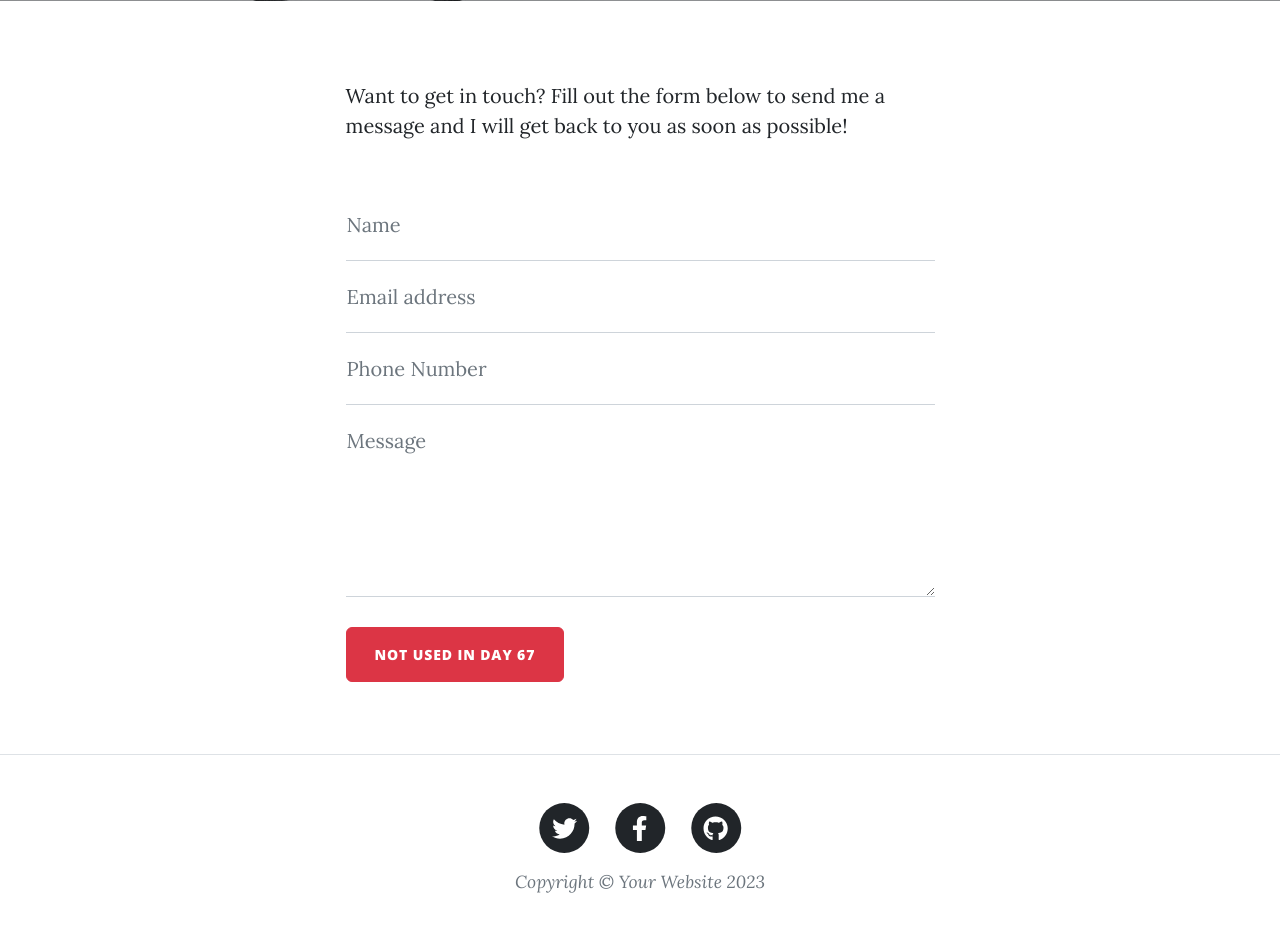
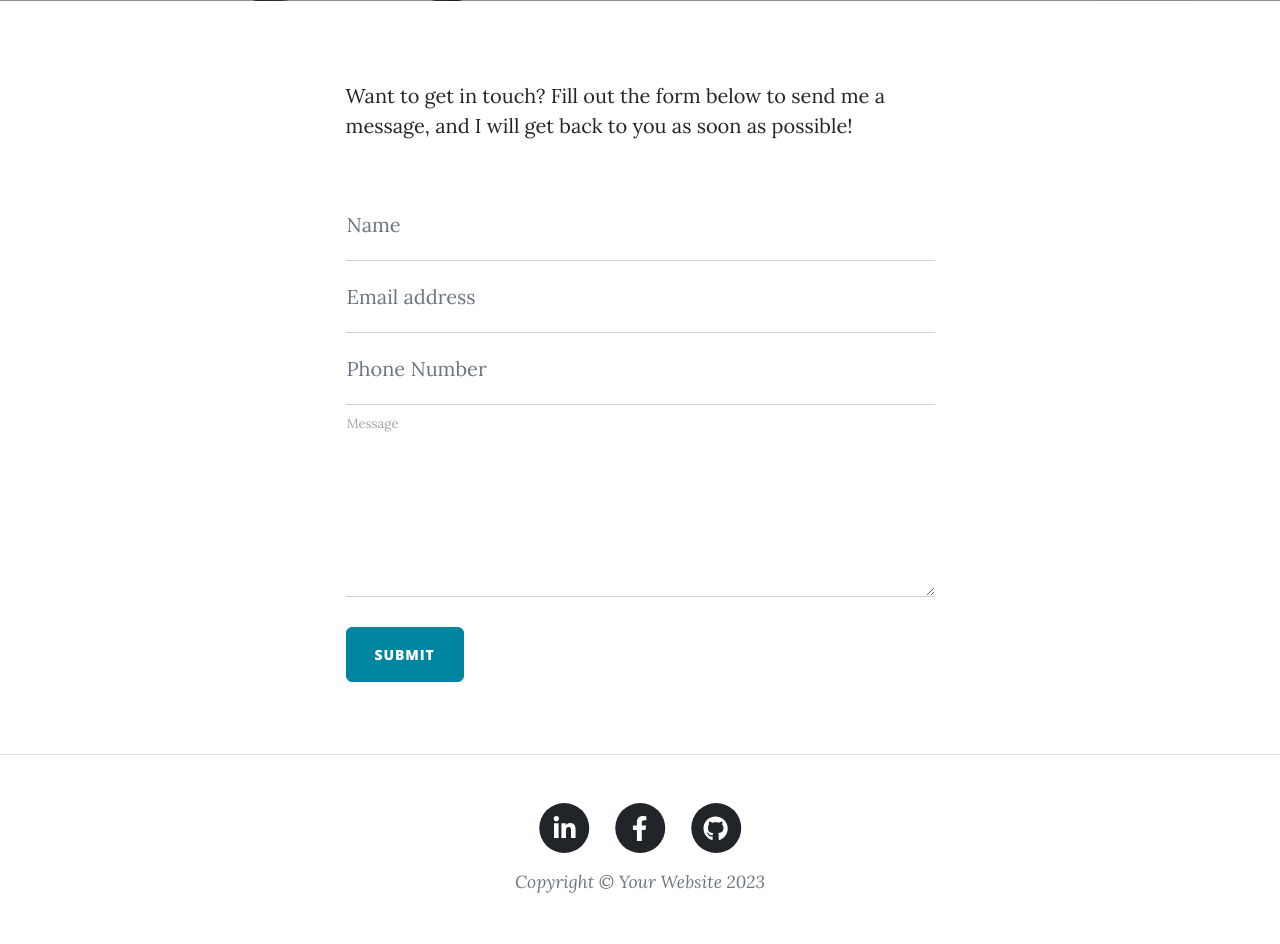
Before and after one commit to mjeyz/Blog-Website, a Flask app: page /contact in a window 1280 px wide. Shown: the part 531-1475 px from the top of the page. Run offline with Flask 3, Linux system fonts and the light colour scheme; some libraries are stand-ins or nearby versions.

Commit message:
Modify with some functionalities

```diff
--- a/templates/contact.html
+++ b/templates/contact.html
@@ -1,10 +1,8 @@
 {% include "header.html" %}
 
-<!-- Page Header-->
 <header
         class="masthead"
-  style="background-image: url('../static/assets/img/contact-bg.jpg')"
->
+        style="background-image: url('../static/assets/img/contact-bg.jpg')">
     <div class="container position-relative px-4 px-lg-5">
         <div class="row gx-4 gx-lg-5 justify-content-center">
             <div class="col-md-10 col-lg-8 col-xl-7">
@@ -20,24 +18,20 @@
         </div>
     </div>
 </header>
-<!-- Main Content-->
 <main class="mb-4">
     <div class="container px-4 px-lg-5">
         <div class="row gx-4 gx-lg-5 justify-content-center">
             <div class="col-md-10 col-lg-8 col-xl-7">
                 <p>
-          Want to get in touch? Fill out the form below to send me a message and
+                    Want to get in touch? Fill out the form below to send me a message, and
                     I will get back to you as soon as possible!
                 </p>
                 <div class="my-5">
-          <!-- * * * * * * * * * * * * * * *-->
-          <!-- * * Simplified SB Contact Form for the Tutorial* *-->
                     <form
                             id="contactForm"
                             name="sentMessage"
                             action="{{ url_for('contact') }}"
-            method="post"
-          >
+                            method="post">
                         <div class="form-floating">
                             <input
                                     class="form-control"
@@ -56,8 +50,7 @@
                                     name="email"
                                     type="email"
                                     placeholder="Enter your email..."
-                required
-              />
+                                    required/>
                             <label for="email">Email address</label>
                         </div>
                         <div class="form-floating">
@@ -67,8 +60,7 @@
                                     name="phone"
                                     type="tel"
                                     placeholder="Enter your phone number..."
-                required
-              />
+                                    required/>
                             <label for="phone">Phone Number</label>
                         </div>
                         <div class="form-floating">
@@ -78,17 +70,16 @@
                           name="message"
                           placeholder="Enter your message here..."
                           required
-                style="height: 12rem"
-              ></textarea>
+                          style="height: 12rem">
+                            </textarea>
                             <label for="message">Message</label>
                         </div>
-            <br />
+                        <br/>
                         <button
-              class="btn btn-danger text-uppercase"
+                                class="btn btn-primary text-uppercase"
                                 id="submitButton"
-              type="submit"
-            >
-              NOT USED in Day 67
+                                type="submit">
+                            Submit
                         </button>
                     </form>
                 </div>
--- a/templates/footer.html
+++ b/templates/footer.html
@@ -5,15 +5,15 @@
             <div class="col-md-10 col-lg-8 col-xl-7">
                 <ul class="list-inline text-center">
                     <li class="list-inline-item">
-                              <a href="#!">
+                        <a href="https://www.linkedin.com/in/mjeyz/">
                             <span class="fa-stack fa-lg">
                                 <i class="fas fa-circle fa-stack-2x"></i>
-                                      <i class="fab fa-twitter fa-stack-1x fa-inverse"></i>
+                                <i class="fab fa-linkedin-in fa-stack-1x fa-inverse"></i>
                             </span>
                         </a>
                     </li>
                     <li class="list-inline-item">
-                              <a href="#!">
+                        <a href="https://www.facebook.com/profile.php?id=61566127081692">
                                   <span class="fa-stack fa-lg">
                                       <i class="fas fa-circle fa-stack-2x"></i>
                                       <i class="fab fa-facebook-f fa-stack-1x fa-inverse"></i>
@@ -21,7 +21,7 @@
                         </a>
                     </li>
                     <li class="list-inline-item">
-                              <a href="#!">
+                        <a href="https://github.com/mjeyz">
                                   <span class="fa-stack fa-lg">
                                       <i class="fas fa-circle fa-stack-2x"></i>
                                       <i class="fab fa-github fa-stack-1x fa-inverse"></i>
```
Also changed, not shown: templates/index.html (+6 -3 lines). Lines whose indentation alone changed are shown as unchanged.
